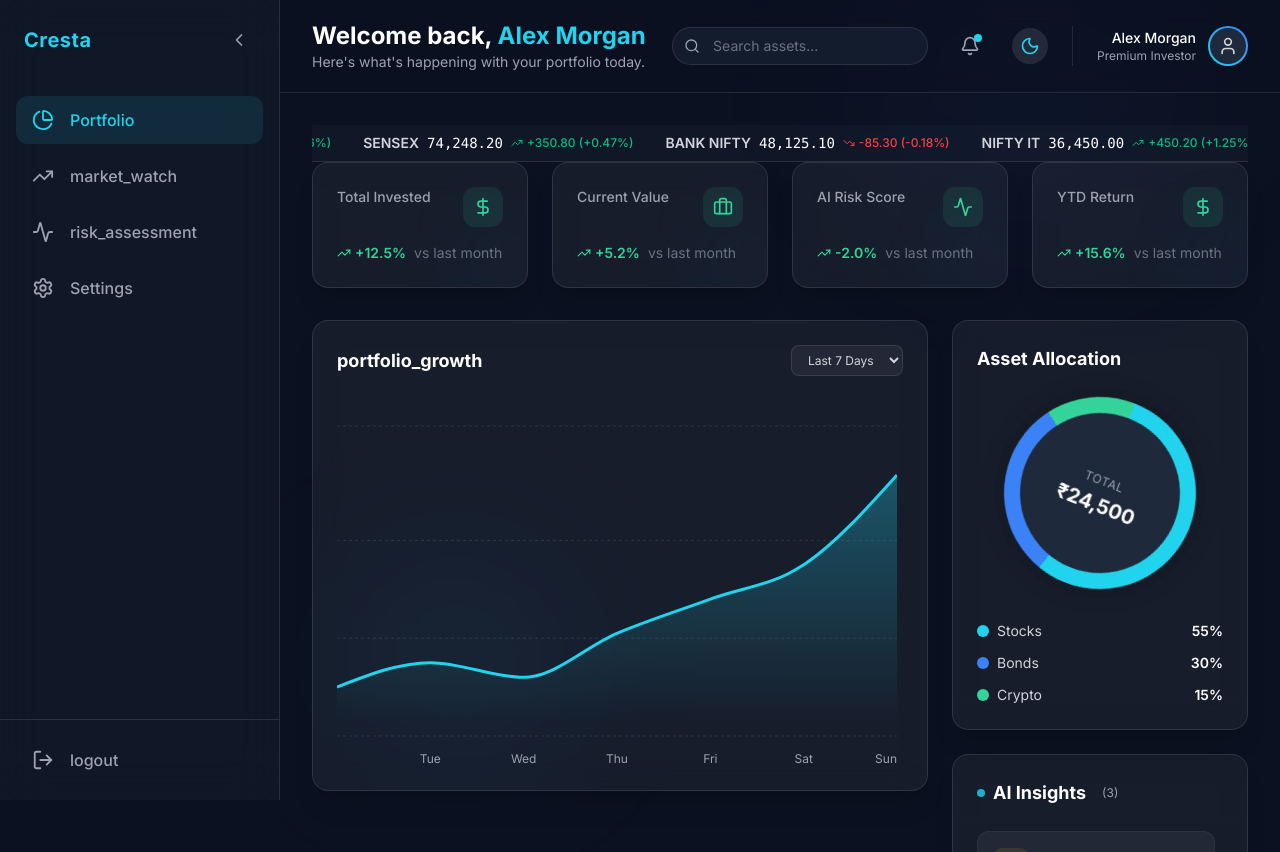
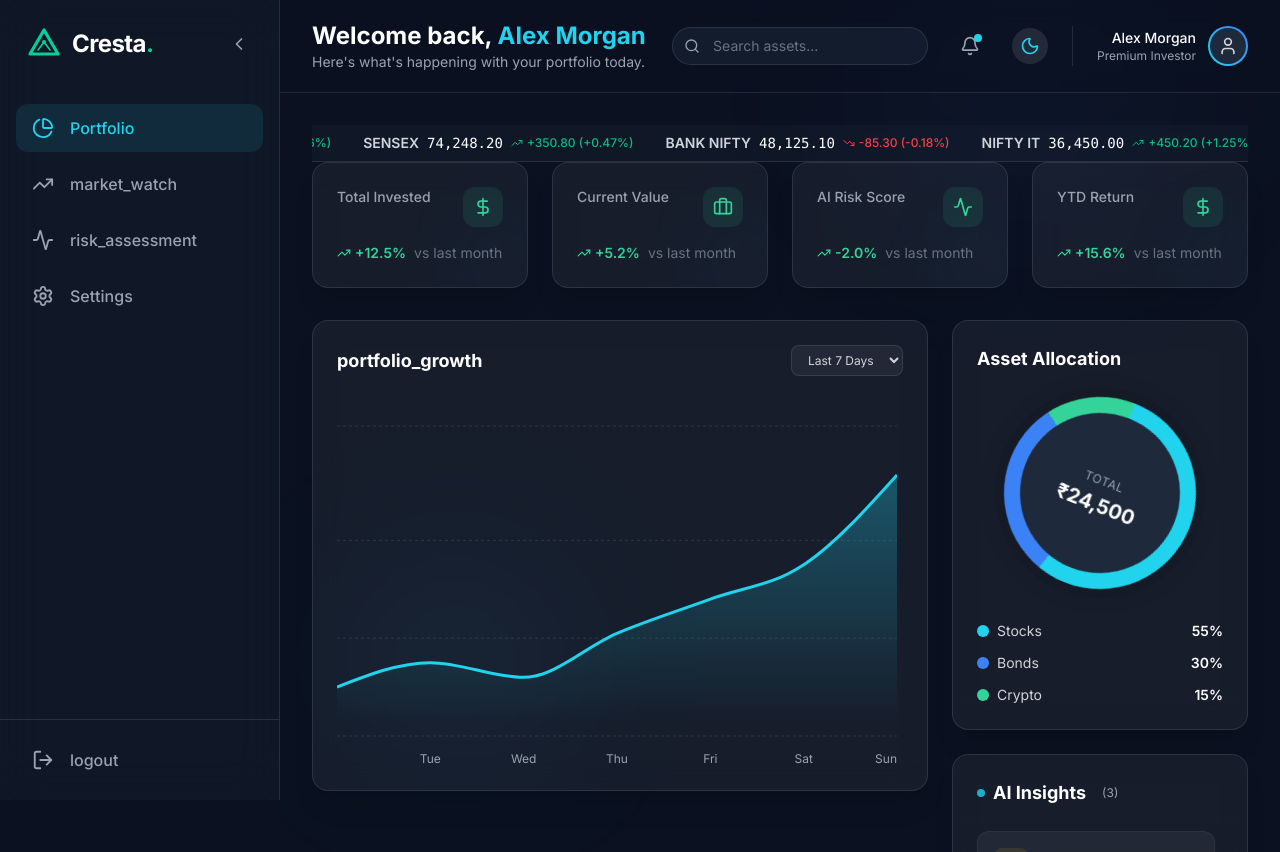
Before and after one commit to ankitrmishra01/MINOR_PROJECT_THE_ORIGINALS, a React app: page /dashboard in a window 1280 px wide. Built offline with nearby package versions, Linux system fonts and the light colour scheme; the HTML template or start-up script is replaced by a standard one.

Commit message:
Update Cresta logo to new SVG design and add logo asset

```diff
--- a/src/components/Navbar.jsx
+++ b/src/components/Navbar.jsx
@@ -13,10 +13,15 @@ const Navbar = () => {
         <nav className="fixed w-full z-50 top-0 start-0 border-b border-gray-200 dark:border-white/10 glass-panel">
             <div className="max-w-7xl mx-auto flex flex-wrap items-center justify-between px-6 py-4">
                 {/* Logo */}
-                <Link to="/" className="flex items-center space-x-2 rtl:space-x-reverse">
-                    <Activity className="h-8 w-8 text-neon-cyan" />
-                    <span className="self-center text-2xl font-bold whitespace-nowrap tracking-wide text-gray-900 dark:text-white">
-                        <span className="text-cyan-600 dark:text-neon-cyan">Cresta</span>
+                <Link to="/" className="flex items-center gap-2">
+                    <svg width="40" height="40" viewBox="0 0 100 100" fill="none" xmlns="http://www.w3.org/2000/svg">
+                        <path d="M50 15L85 75H15L50 15Z" stroke="#00D09C" strokeWidth="8" strokeLinejoin="round" />
+                        <circle cx="50" cy="45" r="5" fill="#00D09C" />
+                        <path d="M50 45L35 65M50 45L65 65" stroke="#00D09C" strokeWidth="4" strokeLinecap="round" />
+                    </svg>
+
+                    <span className="text-2xl font-bold tracking-tight text-gray-900 dark:text-white">
+                        Cresta<span className="text-[#00D09C]">.</span>
                     </span>
                 </Link>
 
--- a/src/components/dashboard/Sidebar.jsx
+++ b/src/components/dashboard/Sidebar.jsx
@@ -41,9 +41,17 @@ const Sidebar = () => {
         >
             <div className="p-6 flex items-center justify-between">
                 {!collapsed && (
-                    <span className="text-xl font-bold tracking-wide text-gray-900 dark:text-white whitespace-nowrap overflow-hidden">
-                        <span className="text-cyan-600 dark:text-neon-cyan">Cresta</span>
-                    </span>
+                    <div className="flex items-center gap-2">
+                        <svg width="40" height="40" viewBox="0 0 100 100" fill="none" xmlns="http://www.w3.org/2000/svg">
+                            <path d="M50 15L85 75H15L50 15Z" stroke="#00D09C" strokeWidth="8" strokeLinejoin="round" />
+                            <circle cx="50" cy="45" r="5" fill="#00D09C" />
+                            <path d="M50 45L35 65M50 45L65 65" stroke="#00D09C" strokeWidth="4" strokeLinecap="round" />
+                        </svg>
+
+                        <span className="text-2xl font-bold tracking-tight text-gray-900 dark:text-white">
+                            Cresta<span className="text-[#00D09C]">.</span>
+                        </span>
+                    </div>
                 )}
                 <button
                     onClick={toggleSidebar}
```
Also changed, not shown: public/cresta-logo.jpg (added).
